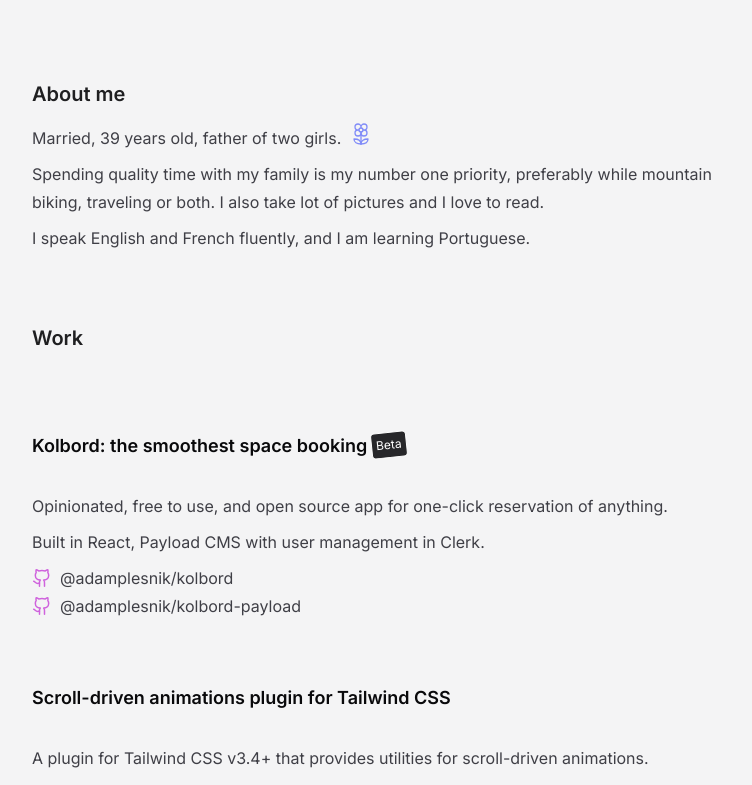
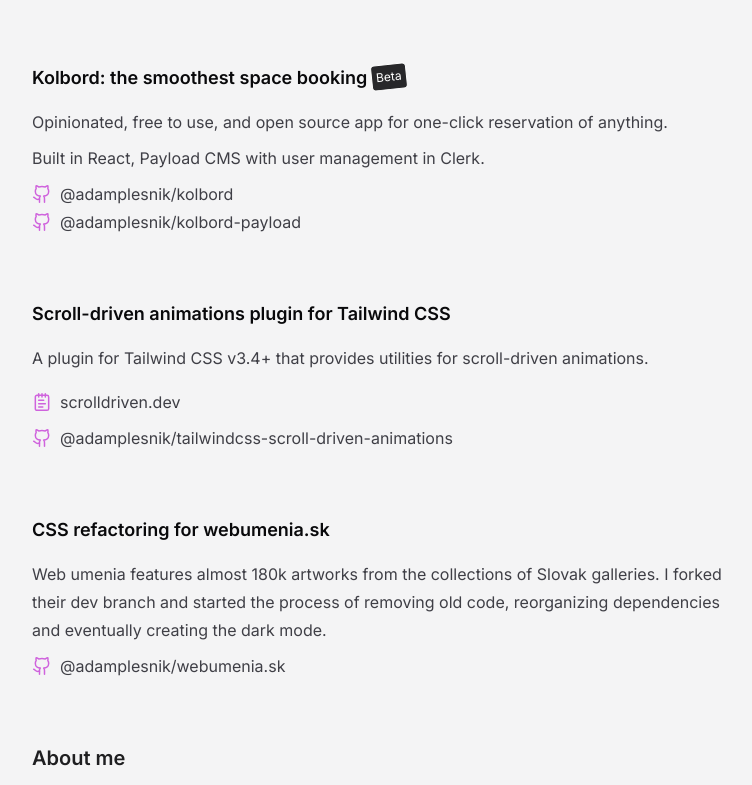
Before and after one commit to adamplesnik/adamplesnik.com, a React (Vite) app: page / in a window 1280 px wide. Shown: the part 846-1631 px from the top of the page, without its empty margins (256-1008 px from the left). Built offline with nearby package versions, Linux system fonts and the light colour scheme.

Commit message:
Various updates

```diff
--- a/src/components/Heading.tsx
+++ b/src/components/Heading.tsx
@@ -11,7 +11,7 @@ const Heading = ({ size = 1, className = '', children }: PropsWithChildren<Title
   } else if (size === 3) {
     return <h3 className={clsx(defaultClasses, 'pb-4 text-xl opacity-90')}>{children}</h3>
   } else {
-    return <h4 className={clsx(defaultClasses, 'pb-8 text-lg')}>{children}</h4>
+    return <h4 className={clsx(defaultClasses, 'pb-4 text-lg')}>{children}</h4>
   }
 }
 
--- a/src/components/Link.tsx
+++ b/src/components/Link.tsx
@@ -29,7 +29,7 @@ const Link = ({
       ) : (
         ''
       )}
-      <a href={href} target={target} className=" hover:text-fuchsia-700 print:text-gray-700">
+      <a href={href} target={target} className="hover:text-fuchsia-700 print:text-gray-700">
         {children}
       </a>
     </div>
--- a/src/content/LoveToDo.tsx
+++ b/src/content/LoveToDo.tsx
@@ -16,7 +16,7 @@ const LoveToDo = () => {
   return (
     <div>
       <Heading size={3}>What I love to do</Heading>
-      <ul className="mb-4 grid sm:grid-flow-col gap-3 sm:grid-rows-5">
+      <ul className="grid gap-3 sm:grid-flow-col sm:grid-rows-5">
         {skills.map((skill, i) => (
           <li key={i} className="flex items-center gap-2">
             <span className="block h-px w-6 bg-zinc-600" />
--- a/src/layouts/Page.tsx
+++ b/src/layouts/Page.tsx
@@ -4,7 +4,7 @@ import Footer from '../content/Footer'
 const Page = ({ children }: PropsWithChildren<PageProps>) => {
   return (
     <div className="flex w-screen justify-center">
-      <div className="relative mb-12 flex w-full max-w-screen-md flex-col gap-8 overflow-hidden p-8 pt-12 md:gap-16">
+      <div className="relative mb-12 flex w-full max-w-screen-md flex-col gap-8 overflow-hidden p-8 pt-12 md:gap-16 print:max-w-screen-sm">
         {children}
         <Footer />
       </div>
--- a/src/pages/Home.tsx
+++ b/src/pages/Home.tsx
@@ -1,4 +1,3 @@
-import Heading from '@/components/Heading'
 import KolbordTile from '@/content/KolbordTile'
 import LoveToDo from '@/content/LoveToDo'
 import Cv from '../content/Cv'
@@ -14,11 +13,10 @@ const Home = () => {
       <Info />
       <Skills />
       <LoveToDo />
-      <Cv />
-      <Heading size={3}>Work</Heading>
       <KolbordTile />
       <PluginTile />
       <WebUmeniaTile />
+      <Cv />
     </Page>
   )
 }
```
Also changed, not shown: 2 other files (tests, documents, lock files or other folders).
